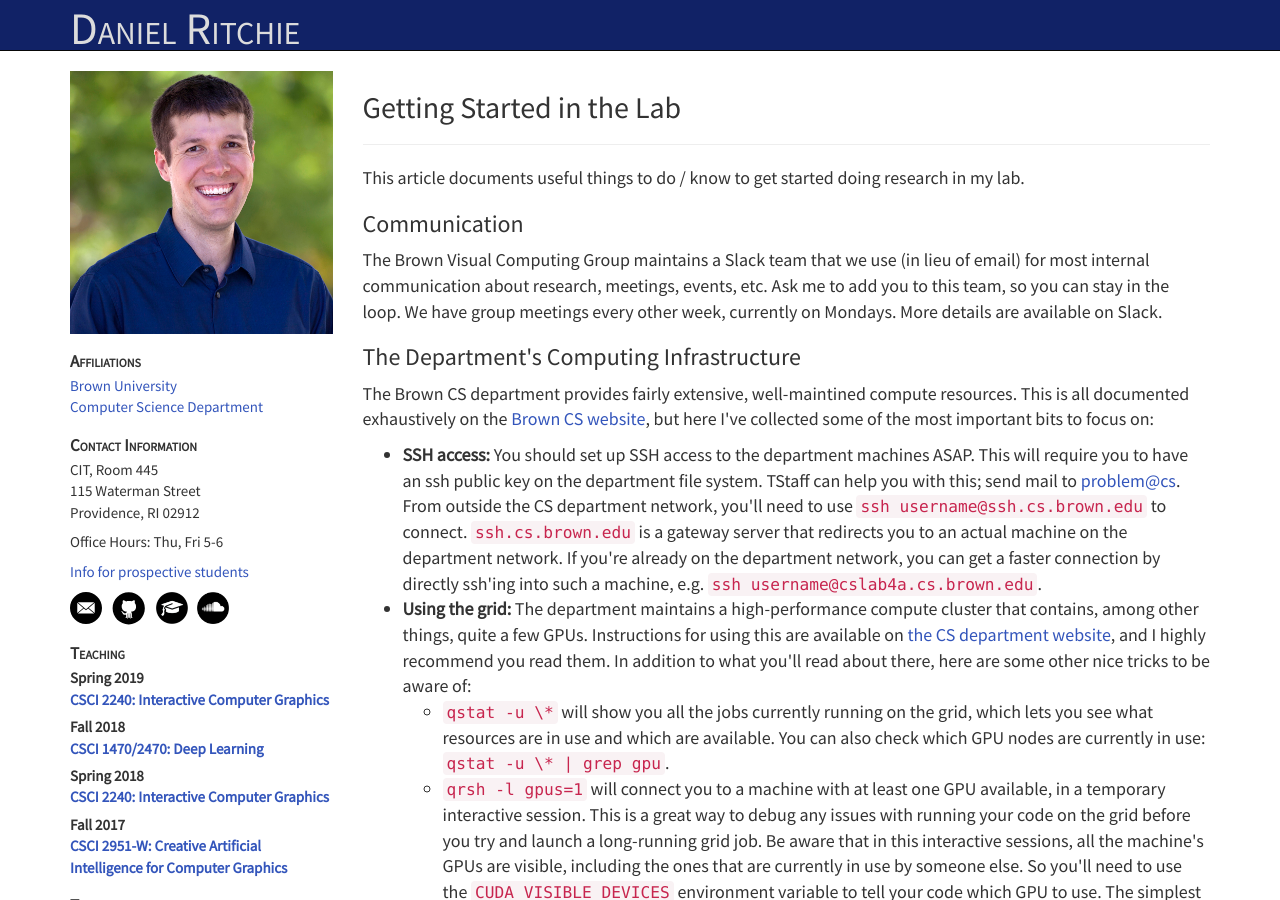
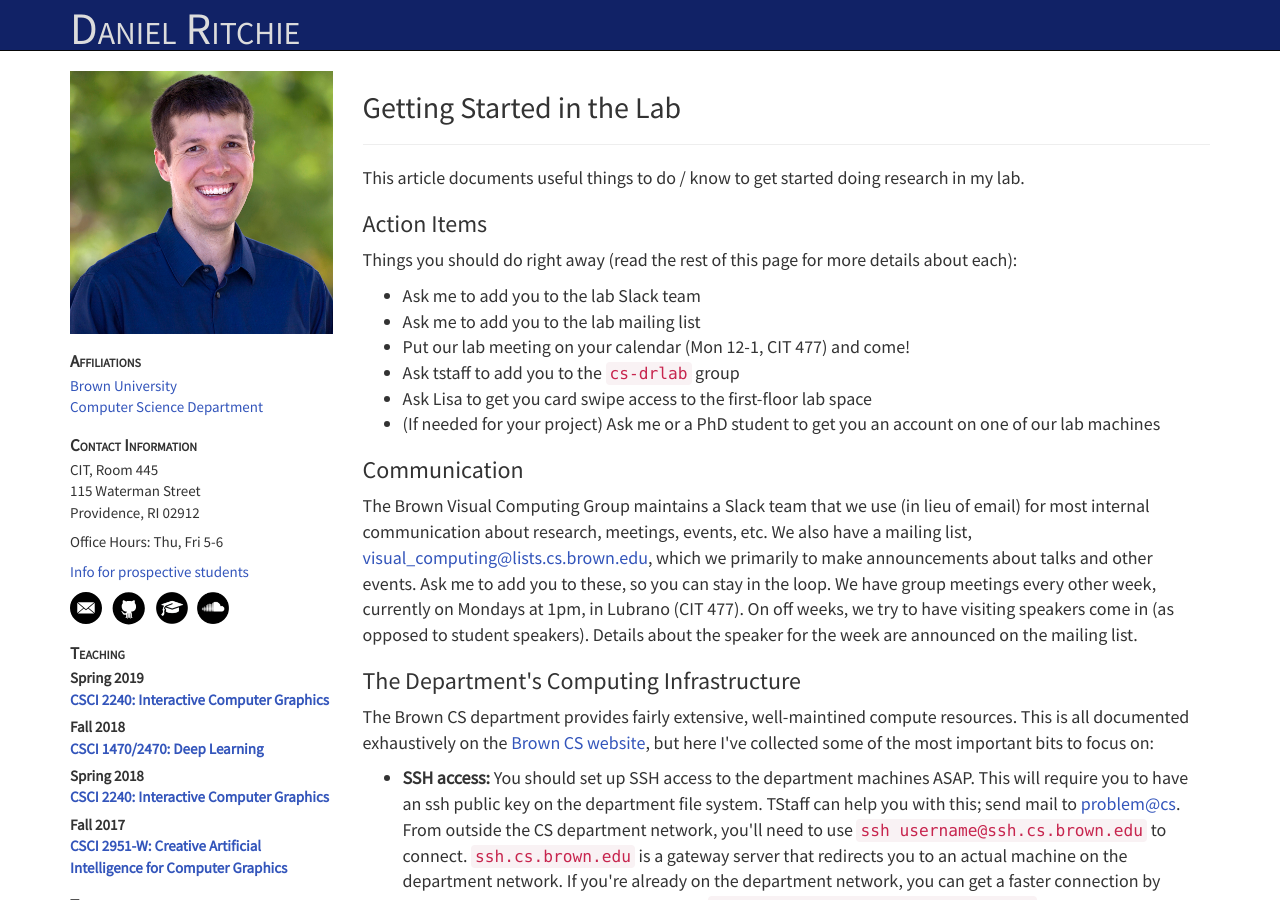
Before and after one commit to dritchie/dritchie.github.io, a Jekyll site: the page built from getting_started.html, in a window 1280 px wide and 900 px high. Built offline with Jekyll 4.4.1, drawn with Linux system fonts in a browser that asks for light colours.

Commit message:
Update "Getting Started" with action items.

```diff
--- a/getting_started.html
+++ b/getting_started.html
@@ -10,12 +10,23 @@ layout: post
 	This article documents useful things to do / know to get started doing research in my lab.
 </p>
 
+<h3>Action Items</h3>
+<p>Things you should do right away (read the rest of this page for more details about each):</p>
+<ul>
+    <li>Ask me to add you to the lab Slack team</li>
+    <li>Ask me to add you to the lab mailing list</li>
+    <li>Put our lab meeting on your calendar (Mon 12-1, CIT 477) and come!</li>
+    <li>Ask tstaff to add you to the <code>cs-drlab</code> group</li>
+    <li>Ask Lisa to get you card swipe access to the first-floor lab space</li>
+    <li>(If needed for your project) Ask me or a PhD student to get you an account on one of our lab machines</li>
+</ul>
+
 <h3>Communication</h3>
 
 <p>
-    The Brown Visual Computing Group maintains a Slack team that we use (in lieu of email) for most internal communication about research, meetings, events, etc. Ask me to add you to this team, so you can stay in the loop.
-
-    We have group meetings every other week, currently on Mondays. More details are available on Slack.
+    The Brown Visual Computing Group maintains a Slack team that we use (in lieu of email) for most internal communication about research, meetings, events, etc.
+    We also have a mailing list, <a href='mailto:visual_computing@lists.cs.brown.edu'>visual_computing@lists.cs.brown.edu</a>, which we primarily to make announcements about talks and other events. Ask me to add you to these, so you can stay in the loop.
+    We have group meetings every other week, currently on Mondays at 1pm, in Lubrano (CIT 477). On off weeks, we try to have visiting speakers come in (as opposed to student speakers). Details about the speaker for the week are announced on the mailing list.
 </p>
 
 <h3>The Department's Computing Infrastructure</h3>
```
